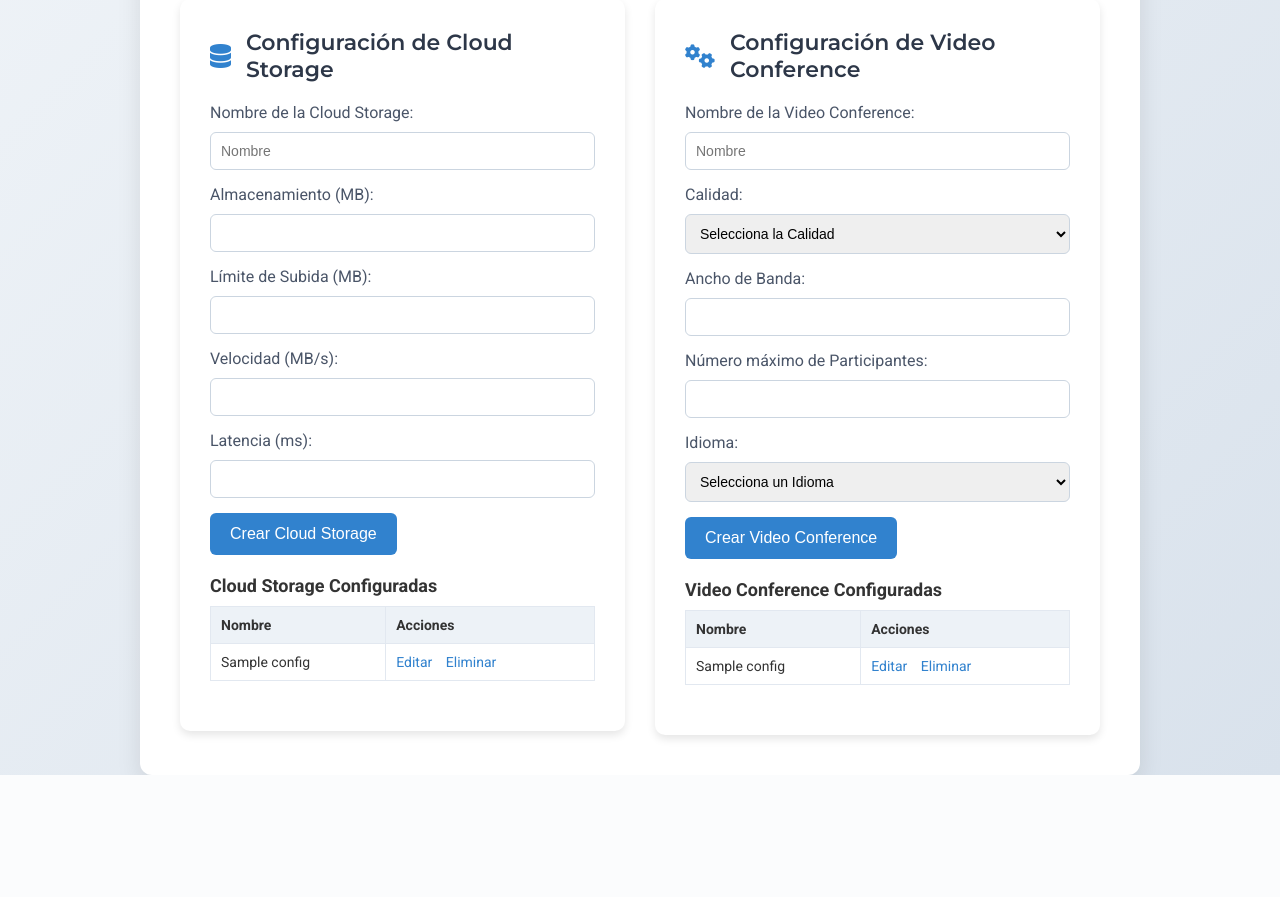
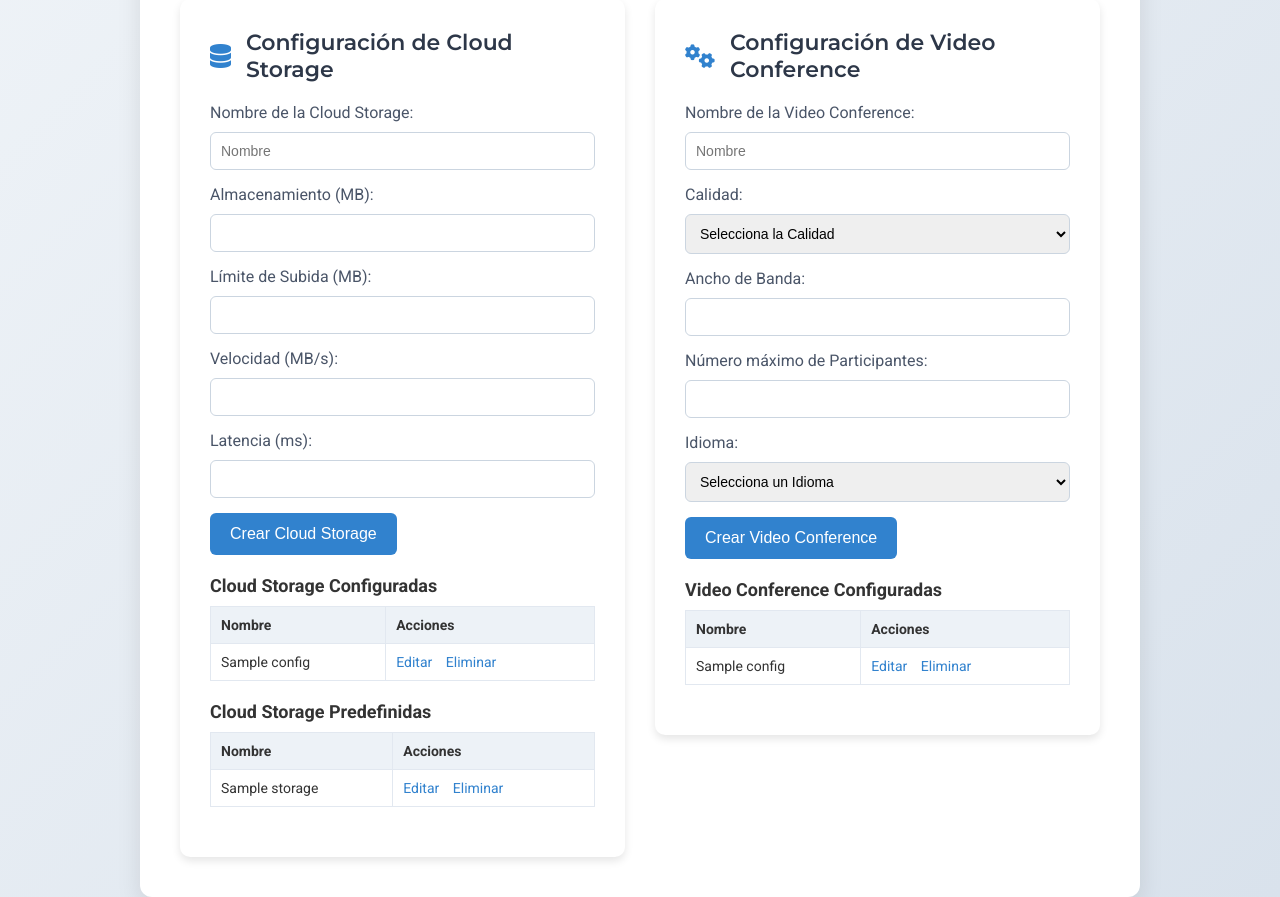
Before and after one commit to gamesick/TotCloud, a PHP site: page /saasAdmin.php in a window 1280 px wide. Shown: the part 272-1169 px from the top of the page. Before the commit the page ends 1047 px from the top, so only its background shows below. Run offline with PHP 8.4, Linux system fonts and the light colour scheme; the visitor is signed in with stand-in values (Sample User, id 1); tables that the repository leaves empty hold one stand-in row (values such as "Sample post").

Commit message:
Update saasAdmin.php

```diff
--- a/TotCloud/saasAdmin.php
+++ b/TotCloud/saasAdmin.php
@@ -92,27 +92,34 @@ if ($action === 'crearCS' && $_SERVER['REQUEST_METHOD'] === 'POST') {
     }
 }
 
+// Editar Cloud Storage - Mostrar datos (GET)
+if ($action === 'editarCSp' && isset($_GET['idCloudStorage']) && $_SERVER['REQUEST_METHOD'] !== 'POST') {
+    $idCS = intval($_GET['idCloudStorage']);
+    try {
+        $stmt = $pdo->prepare("
+            SELECT CS_CONFIG.idCloudStorage, CS_CONFIG.nombreCS, CS_CONFIG.almacenamiento,
+                   CLOUD_STORAGE.limiteSubida, CLOUD_STORAGE.velocidad, CLOUD_STORAGE.latencia
+            FROM CS_CONFIG
+            JOIN CLOUD_STORAGE ON CS_CONFIG.idCloudStorage = CLOUD_STORAGE.idCloudStorage
+            WHERE CS_CONFIG.idCloudStorage = :idCloudStorage
+        ");
+        $stmt->execute(['idCloudStorage' => $idCS]);
+        $csToEdit = $stmt->fetch();
+    } catch (PDOException $e) {
+        $error = "Error al obtener la Cloud Storage: " . $e->getMessage();
+    }
+}
+
 // Editar Cloud Storage (UPDATE)
 if ($action === 'editarCS' && isset($_GET['idCloudStorage']) && $_SERVER['REQUEST_METHOD'] === 'POST') {
     $idCS = intval($_GET['idCloudStorage']);
     $nombreCS = trim($_POST['nombreCS']);
     $almacenamiento = intval($_POST['almacenamiento']);
-    $limiteSubida = intval($_POST['limiteSubida']);
-    $velocidad = intval($_POST['velocidad']);
-    $latencia = intval($_POST['latencia']);
 
-    if (empty($nombreCS) || $almacenamiento <= 0 || $limiteSubida <= 0 || $velocidad <= 0 || $latencia <= 0) {
+    if (empty($nombreCS) || $almacenamiento <= 0) {
         $error = "Todos los campos son obligatorios y deben ser válidos.";
     } else {
         try {
-            // Actualizar CLOUD_STORAGE (sin nombreCS)
-            $stmt = $pdo->prepare("UPDATE CLOUD_STORAGE SET limiteSubida=:limiteSubida, velocidad=:velocidad, latencia=:latencia WHERE idCloudStorage=:idCS");
-            $stmt->execute([
-                'limiteSubida' => $limiteSubida,
-                'velocidad' => $velocidad,
-                'latencia' => $latencia,
-                'idCS' => $idCS
-            ]);
 
             // Actualizar CS_CONFIG (con nombreCS)
             $stmt = $pdo->prepare("UPDATE CS_CONFIG SET nombreCS=:nombreCS, almacenamiento=:almacenamiento WHERE idCloudStorage=:idCS");
@@ -132,9 +139,55 @@ if ($action === 'editarCS' && isset($_GET['idCloudStorage']) && $_SERVER['REQUES
 }
 
 // Eliminar Cloud Storage
-if ($action === 'eliminarCS' && isset($_GET['idCloudStorage'])) {
-    $idDB = intval($_GET['idCloudStorage']);
+if ($action === 'eliminarCS' && isset($_GET['idCSConfig'])) {
+    $idDB = intval($_GET['idCSConfig']); // Aquí tomamos el idCSConfig para eliminar la configuración correspondiente
     try {
+        // Eliminar primero la configuración relacionada en la tabla CS_CONFIG
+        $stmt = $pdo->prepare("DELETE FROM CS_CONFIG WHERE idCSConfig = :idCSConfig");
+        $stmt->execute(['idCSConfig' => $idDB]);
+
+        $success = "Cloud Storage eliminada exitosamente.";
+    } catch (PDOException $e) {
+        $error = "Error al eliminar la cloud storage: " . $e->getMessage();
+    }
+}
+
+// Editar Cloud Storage predefinida (UPDATE)
+if ($action === 'editarCSp' && isset($_GET['idCloudStorage']) && $_SERVER['REQUEST_METHOD'] === 'POST') {
+    $idCS = intval($_GET['idCloudStorage']);
+    $nombreCS = trim($_POST['nombreCS']);
+    $limiteSubida = intval($_POST['limiteSubida']);
+    $velocidad = intval($_POST['velocidad']);
+    $latencia = intval($_POST['latencia']);
+
+    if (empty($nombreCS) || $limiteSubida <= 0 || $velocidad <= 0 || $latencia <= 0) {
+        $error = "Todos los campos son obligatorios y deben ser válidos.";
+    } else {
+        try {
+            // Actualizar CLOUD_STORAGE (sin nombreCS)
+            $stmt = $pdo->prepare("UPDATE CLOUD_STORAGE SET nombreCS=:nombreCS, limiteSubida=:limiteSubida, velocidad=:velocidad, latencia=:latencia WHERE idCloudStorage=:idCS");
+            $stmt->execute([
+                'nombreCS' => $nombreCS,
+                'limiteSubida' => $limiteSubida,
+                'velocidad' => $velocidad,
+                'latencia' => $latencia,
+                'idCS' => $idCS
+            ]);
+
+            $success = "Cloud Storage editada exitosamente.";
+            $action = '';
+            $csToEdit = null;
+        } catch (PDOException $e) {
+            $error = "Error al editar la cloud storage: " . $e->getMessage();
+        }
+    }
+}
+
+// Eliminar Cloud Storage predefinida
+if ($action === 'eliminarCSp' && isset($_GET['idCloudStorage'])) {
+    $idDB = intval($_GET['idCloudStorage']); // Aquí tomamos el idCSConfig para eliminar la configuración correspondiente
+    try {
+        // Eliminar primero la configuración relacionada en la tabla CS_CONFIG
         $stmt = $pdo->prepare("DELETE FROM CS_CONFIG WHERE idCloudStorage = :idCloudStorage");
         $stmt->execute(['idCloudStorage' => $idDB]);
 
@@ -239,12 +292,24 @@ if ($action === 'eliminarVC' && isset($_GET['idVCConfig'])) {
 $csList = [];
 try {
     $stmt = $pdo->query("
-        SELECT CS_CONFIG.idCloudStorage, CS_CONFIG.nombreCS, CS_CONFIG.almacenamiento
+        SELECT CS_CONFIG.idCSConfig, CS_CONFIG.idCloudStorage, CS_CONFIG.nombreCS, CS_CONFIG.almacenamiento
         FROM CS_CONFIG
         JOIN CLOUD_STORAGE ON CS_CONFIG.idCloudStorage = CLOUD_STORAGE.idCloudStorage
         ORDER BY CS_CONFIG.nombreCS ASC
     ");
     $csList = $stmt->fetchAll();
+} catch (PDOException $e) {
+    $error = "Error al obtener la lista de bases de datos: " . $e->getMessage();
+}
+
+$cspList = [];
+try {
+    $stmt = $pdo->query("
+        SELECT CLOUD_STORAGE.idCloudStorage, CLOUD_STORAGE.nombreCS, CLOUD_STORAGE.limiteSubida, CLOUD_STORAGE.velocidad, CLOUD_STORAGE.latencia
+        FROM CLOUD_STORAGE
+        ORDER BY CLOUD_STORAGE.nombreCS ASC
+    ");
+    $cspList = $stmt->fetchAll();
 } catch (PDOException $e) {
     $error = "Error al obtener la lista de bases de datos: " . $e->getMessage();
 }
@@ -490,6 +555,14 @@ try {
                         <label>Almacenamiento (MB):</label>
                         <input type="number" name="almacenamiento" min="1" value="<?php echo (int)$csToEdit['almacenamiento']; ?>" required>
 
+                        <input type="submit" value="Guardar Cambios">
+                    </form>
+                    <?php elseif ($action === 'editarCSp' && isset($_GET['idCloudStorage']) && !empty($csToEdit) && $_SERVER['REQUEST_METHOD'] !== 'POST'): ?>
+                    <h3><i class="fas fa-edit"></i> Editar Configuración Cloud Storage</h3>
+                    <form action="saasAdmin.php?action=editarCSp&idCloudStorage=<?php echo (int)$_GET['idCloudStorage']; ?>" method="POST">
+                        <label>Nombre de la Cloud Storage:</label>
+                        <input type="text" name="nombreCS" value="<?php echo htmlspecialchars($csToEdit['nombreCS']); ?>" required>
+
                         <label>Límite de Subida (MB):</label>
                         <input type="number" name="limiteSubida" min="1" value="<?php echo (int)$csToEdit['limiteSubida']; ?>" required>
 
@@ -536,12 +609,34 @@ try {
                                     <td><?php echo htmlspecialchars($csItem['nombreCS']); ?></td>
                                     <td class="actions">
                                         <a href="saasAdmin.php?action=editarCS&idCloudStorage=<?php echo (int)$csItem['idCloudStorage']; ?>">Editar</a>
-                                        <a href="saasAdmin.php?action=eliminarCS&idCloudStorage=<?php echo (int)$csItem['idCloudStorage']; ?>">Eliminar</a>
+                                        <a href="saasAdmin.php?action=eliminarCS&idCSConfig=<?php echo (int)$csItem['idCSConfig']; ?>">Eliminar</a>
                                     </td>
                                 </tr>
                             <?php endforeach; ?>
                         <?php else: ?>
                             <tr><td colspan="2">No hay Cloud Storage configuradas.</td></tr>
+                        <?php endif; ?>
+                    </table>
+                </div>
+                <div class="service-list">
+                    <h4>Cloud Storage Predefinidas</h4>
+                    <table>
+                        <tr>
+                            <th>Nombre</th>
+                            <th>Acciones</th>
+                        </tr>
+                        <?php if (!empty($cspList)): ?>
+                            <?php foreach ($cspList as $csItem): ?>
+                                <tr>
+                                    <td><?php echo htmlspecialchars($csItem['nombreCS']); ?></td>
+                                    <td class="actions">
+                                        <a href="saasAdmin.php?action=editarCSp&idCloudStorage=<?php echo (int)$csItem['idCloudStorage']; ?>">Editar</a>
+                                        <a href="saasAdmin.php?action=eliminarCSp&idCloudStorage=<?php echo (int)$csItem['idCloudStorage']; ?>">Eliminar</a>
+                                    </td>
+                                </tr>
+                            <?php endforeach; ?>
+                        <?php else: ?>
+                            <tr><td colspan="2">No hay Cloud Storage predefinidas.</td></tr>
                         <?php endif; ?>
                     </table>
                 </div>
```
